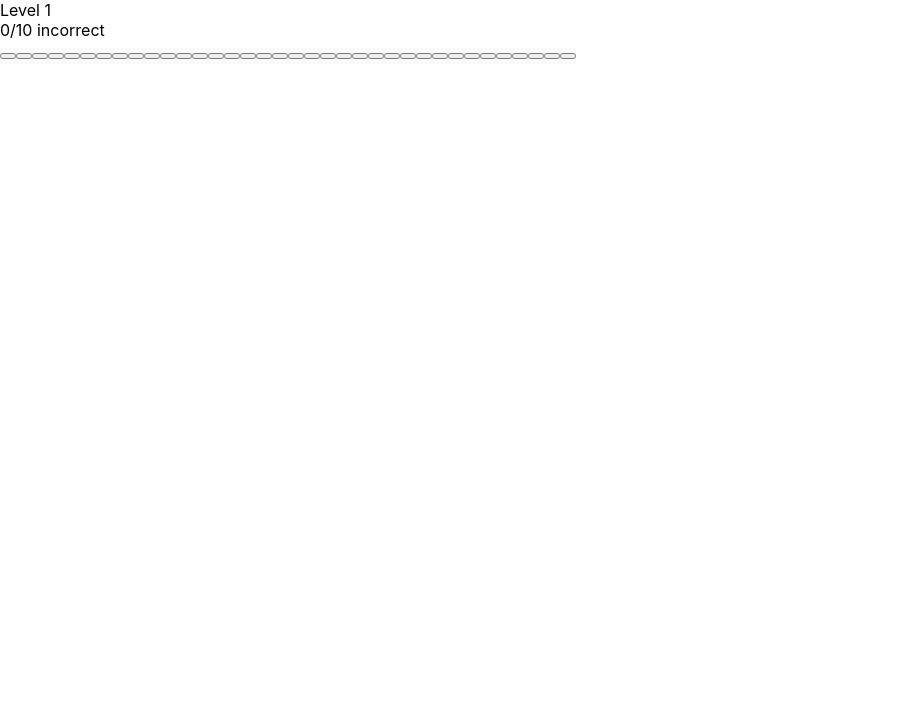
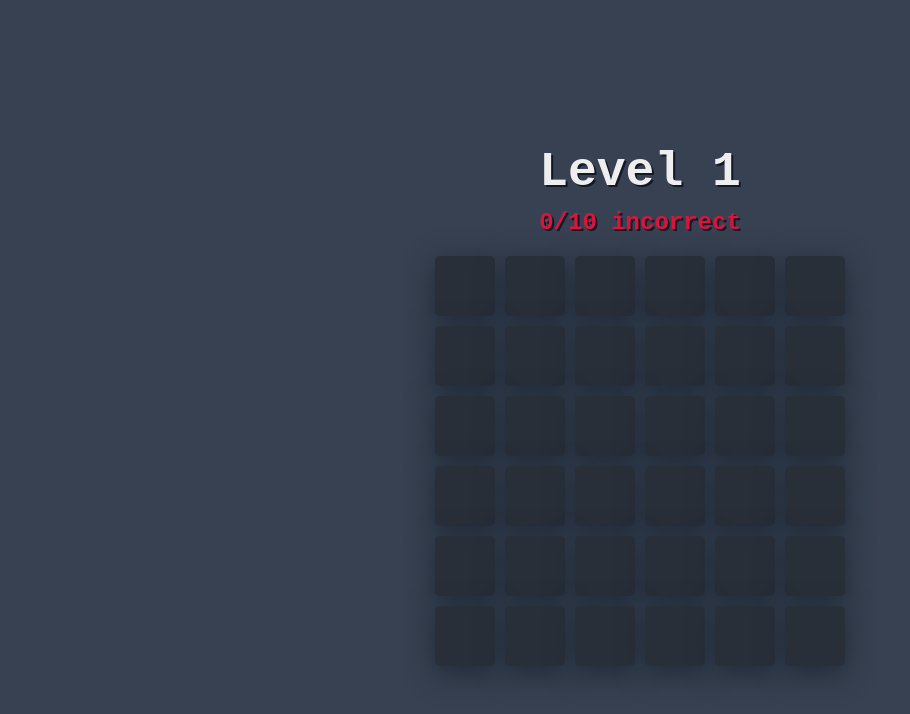
Before and after one commit to Jackson-Wozniak/The-Memory-Challenge, a React (Create React App) app in the folder frontend/: page /grid-memory in a window 1280 px wide. Shown: the top 714 px of the page, without its empty margins (0-910 px from the left). Built offline with nearby package versions, Linux system fonts and the light colour scheme.

Commit message:
add styles and update some functionality for grid memory game

```diff
--- a/frontend/src/components/grid_memory/Grid.js
+++ b/frontend/src/components/grid_memory/Grid.js
@@ -7,6 +7,7 @@ class Grid extends Component {
     super(props);
     this.state = {
       buttons: [...this.createArrayOfButtons(36)],
+      buttonsDisabled : false,
       correctGuessCount : 0,
       currentLevelIndexes : [],
       level : 1
@@ -18,6 +19,7 @@ class Grid extends Component {
   }
 
   startNewLevel(){
+
     //if past level 15, render 49 buttons
     this.setState({buttons : this.createArrayOfButtons(this.state.level <= 15 ? 36 : 49), correctGuessCount : 0}, function(){
         this.displayNewLevelButtons();
@@ -26,9 +28,9 @@ class Grid extends Component {
 
   incrementCorrectGuess(){
     this.setState({correctGuessCount : this.state.correctGuessCount + 1}, () => {
-        if(this.state.correctGuessCount >= this.state.currentLevelIndexes.length){
+        if(this.state.correctGuessCount >= 7){
             //when correct guesses reaches the # of buttons shown, start a new level
-            this.setState({level : this.state.level + 1}, function(){
+            this.setState({level : this.state.level + 1, buttonsDisabled : true}, function(){
                 this.props.updateLevel(this.state.level);
                 this.startNewLevel();
             });
@@ -40,7 +42,8 @@ class Grid extends Component {
     let tempArr = [];
     //set current indexes to empty array to avoid giving correct answers while loading
     this.setState({currentLevelIndexes : []});
-    for(let i = 0; i < 9; i++){
+
+    for(let i = 0; i < 7; i++){
         let rand = Math.floor(Math.random() * 35);
         if(tempArr.includes(rand)){
             i--;
@@ -49,11 +52,13 @@ class Grid extends Component {
         tempArr.push(rand);
     }
     let newButtons = [...this.state.buttons];
+    //delay between rounds, to give user time to prepare for new round
     this.delay(1000).then(() => {
         this.activateButtonsOnLevelStart(tempArr, newButtons, true);
-        this.delay(1000).then(() => {
+        //1.5 second delay to keep buttons displayed before giving user the chance to click the shown buttons
+        this.delay(1500).then(() => {
             this.activateButtonsOnLevelStart(tempArr, newButtons, false);
-            this.setState({currentLevelIndexes : tempArr});
+            this.setState({currentLevelIndexes : tempArr, buttonsDisabled : false});
         });
     });
   }
@@ -84,13 +89,15 @@ class Grid extends Component {
   createArrayOfButtons(amountOfButtons){
     let buttonsArr = [];
     for(let i = 0; i < amountOfButtons; i++){
-        buttonsArr.push({correct : false, incorrect : false, includedInLevel : false});
+        buttonsArr.push({correct : false, incorrect : false, includedInLevel : false, disabled : false});
     }
     return buttonsArr;
   }
 
   handleGuess(index) {
+    console.log(index);
     let newButtons = [...this.state.buttons];
+    newButtons[index].disabled = true;
     if(this.state.currentLevelIndexes.includes(index)){
         newButtons[index].correct = true;
         newButtons[index].incorrect = false;
@@ -100,17 +107,18 @@ class Grid extends Component {
         newButtons[index].correct = false;
         this.props.incrementIncorrectGuesses();
     }
-    this.setState({ buttons: newButtons });
+
+    this.setState({ buttons: newButtons});
   }
 
   render() {
     return (
-      <div>
+      <div className="grid-memory-grid">
         {this.state.buttons.map((button, index) => (
           <button
             key={index}
             onClick={() => this.handleGuess(index)}
-            disabled={button.disabled}
+            disabled={this.state.buttonsDisabled || button.disabled}
             className={button.includedInLevel ? 'flash-buttons' : button.correct ? 'correct' : button.incorrect ? 'incorrect' : ''}>
           </button>
         ))}
--- a/frontend/src/components/grid_memory/GridMemory.js
+++ b/frontend/src/components/grid_memory/GridMemory.js
@@ -1,6 +1,7 @@
 import { useEffect, useState } from "react";
 import Grid from "./Grid";
 import GridScoreDisplay from "./GridScoreDisplay";
+import '../../styles/components/grid_memory/GridMemory.css'
 
 function GridMemory() {
     const [level, setLevel] = useState(1);
@@ -23,7 +24,7 @@ function GridMemory() {
     }
 
     return (
-        <div>
+        <div className="grid-memory-container">
             <GridScoreDisplay level={level} incorrectGuesses={incorrectGuesses}/>
             <Grid updateLevel={updateLevel} incrementIncorrectGuesses={incrementIncorrectGuesses}/>
         </div>
--- a/frontend/src/components/grid_memory/GridScoreDisplay.js
+++ b/frontend/src/components/grid_memory/GridScoreDisplay.js
@@ -1,8 +1,10 @@
+import '../../styles/components/grid_memory/GridLevelDisplay.css'
+
 function GridScoreDisplay(props) {
     return (
-        <div>
-            <div>Level {props.level}</div>
-            <div>{props.incorrectGuesses}/10 incorrect</div>
+        <div className="grid-memory-level-display">
+            <h1>Level {props.level}</h1>
+            <p>{props.incorrectGuesses}/10 incorrect</p>
         </div>
     );
 }
--- a/frontend/src/styles/components/grid_memory/Grid.css
+++ b/frontend/src/styles/components/grid_memory/Grid.css
@@ -1,11 +1,50 @@
-.correct {
-    background-color: green;
+:root {
+	--dark: #374151;
+	--darker: #1F2937;
+	--darkest: #111827;
+	--purple: #8B5CF6;
+	--light: #EEE;
+    --green: #3bd170;
+    --dark-background : #222222;
+    --light-backround : #666666;
 }
 
-.incorrect {
-    background-color: red;
+.grid-memory-grid {
+    width : 25vw;
+    display: grid;
+    grid-template-columns: repeat(6, 1fr);
+    grid-template-rows: repeat(6, 1fr);
+    grid-column-gap: 10px;
+    grid-row-gap: 10px;
+    justify-content: center;
+    text-align: center;
+    align-items: center;
 }
 
-.flash-buttons {
-    background-color: orange;
+.grid-memory-grid button {
+    width : 60px;
+    height : 60px;
+    background-color: #292f39;
+    border : none;
+    border-radius: 5px;
+    box-shadow: var(--darker) 0px 7px 29px 0px;
 }
+
+.grid-memory-grid .correct {
+    background-color: var(--light);
+}
+
+.grid-memory-grid .incorrect {
+    background-color: var(--darkest);
+}
+
+.grid-memory-grid .flash-buttons {
+    background-color: var(--light);
+}
+
+@media only screen and (max-width : 500px){
+    .grid-memory-grid button {
+        width : 40px;
+        height : 40px;
+    }
+}
--- /dev/null
+++ b/frontend/src/styles/components/grid_memory/GridLevelDisplay.css
@@ -0,0 +1,28 @@
+:root {
+	--dark: #374151;
+	--darker: #1F2937;
+	--darkest: #111827;
+	--purple: #8B5CF6;
+	--light: #EEE;
+    --green: #3bd170;
+    --dark-background : #222222;
+    --light-backround : #666666;
+}
+
+.grid-memory-level-display {
+    margin-bottom: 20px;
+    font-family: monospace, sans-serif;
+    color : var(--light);
+    font-size: 1.5rem;
+    font-weight : bold;
+    text-shadow: 2px 2px var(--darkest);
+}
+
+.grid-memory-level-display h1 {
+    margin : 10px;
+}
+
+.grid-memory-level-display p {
+    margin : 0px;
+    color : crimson;
+}
--- /dev/null
+++ b/frontend/src/styles/components/grid_memory/GridMemory.css
@@ -0,0 +1,21 @@
+:root {
+	--dark: #374151;
+	--darker: #1F2937;
+	--darkest: #111827;
+	--purple: #8B5CF6;
+	--light: #EEE;
+    --green: #3bd170;
+    --dark-background : #222222;
+    --light-backround : #666666;
+}
+
+.grid-memory-container {
+    width : 100vw;
+    height : 100vh;
+    display: flex;
+    flex-direction: column;
+    align-items: center;
+    text-align: center;
+    justify-content: center;
+    background-color: var(--dark);
+}
```
